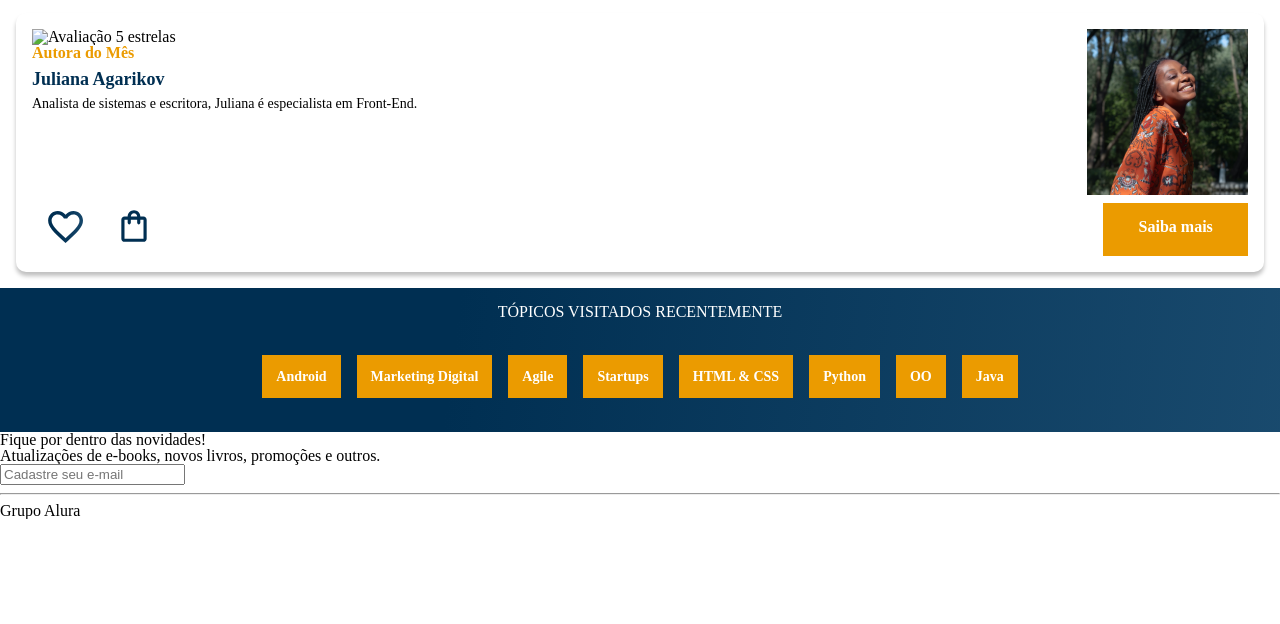
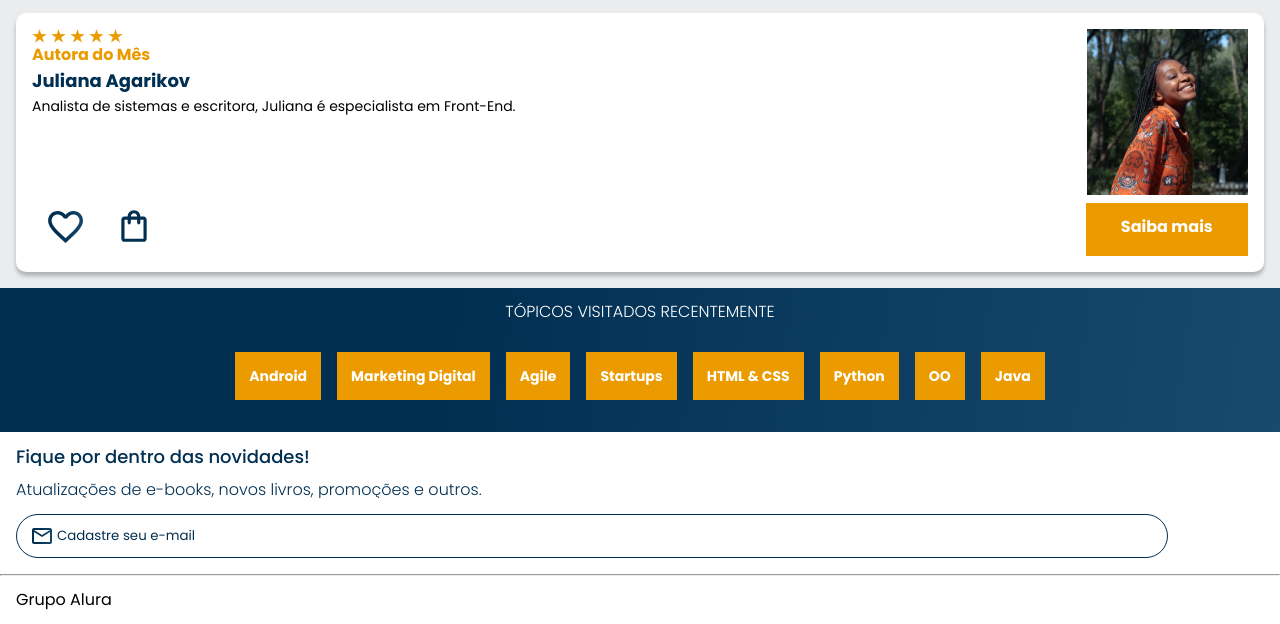
Before and after one commit to Ju4ozinho/alura_BOOK, a plain HTML site: page index.html in a window 1280 px wide. Shown: the part 1896-2520 px from the top of the page. Before the commit the page ends 2415 px from the top, so only its background shows below. Drawn offline with nearby package versions, Linux system fonts and the light colour scheme; files whose address does not match are found by name.

Commit message:
Add files via upload

```diff
--- a/index.html
+++ b/index.html
@@ -139,7 +139,7 @@
       <div class="card__descrição">
         <!-- 1º coluna -->
         <div class="descrição">
-          <img src="img/Estrelinhas.png" alt="Avaliação 5 estrelas">
+          <img src="Estrelinhas.png" alt="Avaliação 5 estrelas">
           <h3 class="descrição__titulo">Autora do Mês</h3>
           <h2 class="descrição__titulo-livro">Juliana Agarikov</h2>
           <p class="descrição__texto">Analista de sistemas e escritora, Juliana é especialista em Front-End.
--- a/styles.css
+++ b/styles.css
@@ -2,6 +2,8 @@
 @import url("styles/banner.css");
 @import url("styles/carrossel.css");
 @import url("styles/topicos.css");
+@import url("styles/contato.css");
+@import url("styles/rodapé.css");
 
 :root {
     --cor-de-fundo: #EBECEE;
@@ -12,12 +14,178 @@
     --azul: #002F52;
 }
 
-.body {
+body {
     background-color: var(--cor-de-fundo);
     font-family: var(--fonte-principal);
     font-size: 16px;
     font-weight: 400;
-};
+}
+
+.banner {
+    background: var(--azul-degrade);
+    color: var(--branco);
+    text-align: center;
+    padding: 2.5em 2em;
+}
+
+.banner__titulo {
+    font-size: 18px;
+    font-weight: 700;
+}
+
+.banner__texto {
+    font-weight: 500;
+    margin: 1em 0;
+}
+
+.banner__pesquisa {
+    background-color: transparent;
+    border: 1px solid var(--branco);
+    color: var(--branco);
+    border-radius: 24px;
+    padding: 1em;
+    width: 100%;
+}
+
+.banner__pesquisa::placeholder {
+    font-family: var(--fonte-principal);
+    font-size: 14px;
+    font-weight: 400;
+    text-align: center;
+    color: var(--branco);
+    background: url("Lupa.svg") no-repeat;
+    background-position: 1em;
+}
+
+
+
+
+
+
+.carrossel__titulo {
+    color: var(--laranja);
+    background-color: var(--branco);
+    text-align: center;
+    text-transform: uppercase;
+    font-size: 18px;
+    font-weight: 700;
+    padding: 1em 0 0.5em 0;
+}
+
+.swiper-slide img {
+    width: 100%;
+}
+
+
+.swiper-button-prev,
+.swiper-button-next {
+    display: none;
+}
+
+
+.swiper-pagination {
+    position: initial;
+    margin: .5em 0;
+}
+
+.card {
+    background: var(--branco);
+    box-shadow: 0px 4px 4px rgba(0, 0, 0, 0.25);
+    border-radius: 10px;
+    margin: 1em;
+    padding: 1em;
+}
+
+.card__descrição {
+    display: flex;
+    justify-content: space-between;
+    margin-bottom: 0.5em;
+
+}
+
+.card__botões {
+    display: flex;
+    justify-content: space-between;
+}
+
+.botões {
+    display: flex;
+}
+
+
+.descrição__titulo {
+    color: var(--laranja);
+    font-weight: 700;
+}
+
+.descrição__titulo-livro {
+    color: var(--azul);
+    font-size: 18px;
+    font-weight: 700;
+    margin: 0.5em 0;
+}
+
+.descrição__texto {
+    font-size: 14px;
+}
+
+.botões__ancora {
+    background-color: var(--laranja);
+    padding: 1em 2.2em;
+    color: var(--branco);
+    font-weight: 700;
+    text-decoration: none;
+}
+
+.botões__item {
+    margin: 0 0.5em;
+}
+
+
+
+
+.contato {
+    background-color: var(--branco);
+    padding: 1em;
+}
+
+.contato__titulo,
+.contato__texto {
+    background: var(--azul-degrade);
+    -webkit-background-clip: text;
+    -webkit-text-fill-color: transparent;
+    background-clip: text;
+}
+
+.contato__titulo {
+    font-size: 18px;
+    font-weight: 500;
+}
+
+.contato__texto {
+    font-weight: 300;
+    margin: 1em 0;
+}
+
+.contato__email {
+    padding: 1em;
+    border: 1px solid var(--azul);
+    border-radius: 24px;
+    width: 90%;
+    color: var(--azul);
+}
+
+.contato__email::placeholder {
+    font-family: var(--fonte-principal);
+    color: var(--azul);
+    background: url("Email.svg") no-repeat 0,50%;
+    padding-left: 2em;
+}
+
+
+
+
+
 
 .cabeçalho__menu-hamburguer {
     width: 24px;
@@ -78,3 +246,55 @@
 .container__botao {
     display: none;
 }
+
+
+
+
+
+
+
+
+
+hr {
+    margin: 0;
+}
+
+.rodapé {
+    background-color: var(--branco);
+    padding: 1em;
+}
+
+
+
+
+
+.tópicos {
+    background: var(--azul-degrade);
+    text-align: center;
+    padding: 1em 0;
+}
+
+.tópicos__titulo {
+    color: var(--branco);
+    font-weight: 300;
+    margin-bottom: 1em;
+}
+
+.tópicos__lista {
+    display: flex;
+    flex-wrap: wrap;
+    justify-content: center;
+}
+
+.tópicos__item {
+    margin: 2em 0.5em;
+}
+
+.tópicos__link {
+    color: var(--branco);
+    padding: 1em;
+    background-color: var(--laranja);
+    text-decoration: none;
+    font-size: 14px;
+    font-weight: 700;
+}
```
